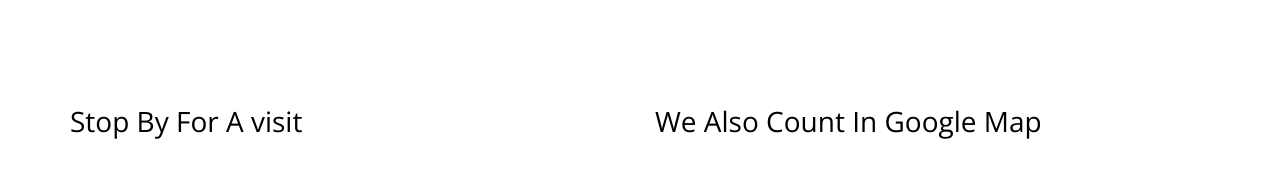
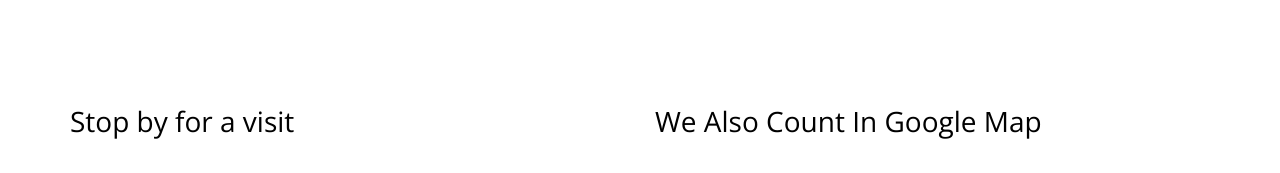
Before and after one commit to Clean-CaDET/clean-cadet.github.io, a Jekyll site: the page built from contact.html, in a window 1280 px wide. Shown: the part 322-495 px from the top of the page. Built offline with Jekyll 4.4.1, drawn with Linux system fonts in a browser that asks for light colours; nearby versions of some CDN libraries; some web fonts are replaced; part of the change alters nothing that is shown.

```diff
--- a/contact.html
+++ b/contact.html
@@ -20,37 +20,10 @@ permalink: /contact/
 <!-- contact form start -->
 <section id="contact-form">
   <div class="container">
-<!--    <div class="row">-->
-<!--      <div class="col-md-6 col-sm-12">-->
-<!--        <div class="block">-->
-<!--          <form>-->
-<!--            <div class="form-group">-->
-<!--              <input type="text" class="form-control" placeholder="Your Name">-->
-<!--            </div>-->
-<!--            <div class="form-group">-->
-<!--              <input type="text" class="form-control" placeholder="Email Address">-->
-<!--            </div>-->
-<!--            <div class="form-group">-->
-<!--              <input type="text" class="form-control" placeholder="Subject">-->
-<!--            </div>-->
-<!--          </form>-->
-<!--        </div>-->
-<!--      </div>-->
-<!--      <div class="col-md-6 col-sm-12">-->
-<!--        <div class="block">-->
-<!--          <form>-->
-<!--            <div class="form-group-2">-->
-<!--              <textarea class="form-control" rows="3" placeholder="Your Message"></textarea>-->
-<!--            </div>-->
-<!--            <button class="btn btn-default" type="submit">Send Message</button>-->
-<!--          </form>-->
-<!--        </div>-->
-<!--      </div>-->
-<!--    </div>-->
     <div id="contact-box" class="row">
       <div class="col-md-6 col-sm-12">
         <div class="block">
-          <h2>Stop By For A visit</h2>
+          <h2>Stop by for a visit</h2>
           <ul class="address-block">
             <li>
               <i class="fa fa-map-marker"></i>Science and Technology Park, Fruškogorska 11, Novi Sad, Serbia
@@ -89,17 +62,3 @@ permalink: /contact/
     </div>
   </div>
 </section>
-<!-- Call to action Start -->
-<!--<section id="call-to-action">-->
-<!--  <div class="container">-->
-<!--    <div class="row">-->
-<!--      <div class="col-md-12">-->
-<!--        <div class="block">-->
-<!--          <h2>We design delightful digital experiences.</h2>-->
-<!--          <p>Read more about what we do and our philosophy of design. Judge for yourself The work and results we’ve achieved for other clients, and meet our highly experienced Team who just love to design.</p>-->
-<!--          <a class="btn btn-default btn-call-to-action" href="#" >Tell Us Your Story</a>-->
-<!--        </div>-->
-<!--      </div>-->
-<!--    </div>-->
-<!--  </div>-->
-<!--</section>-->
```
